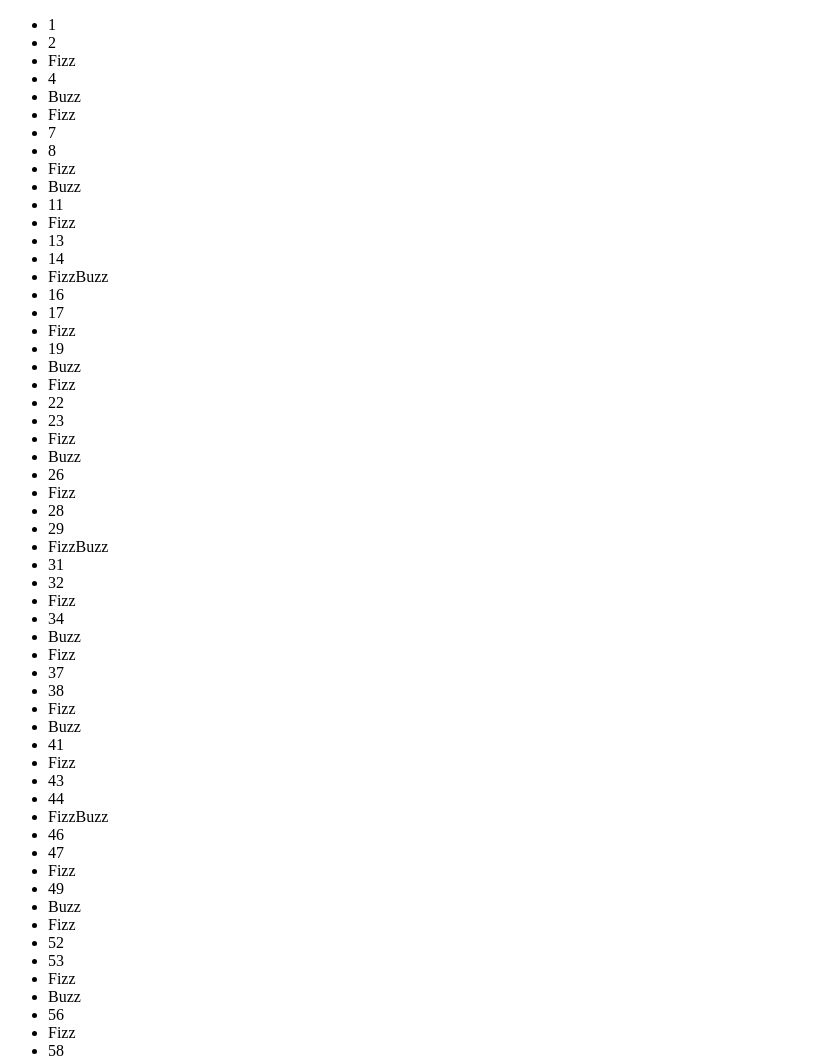
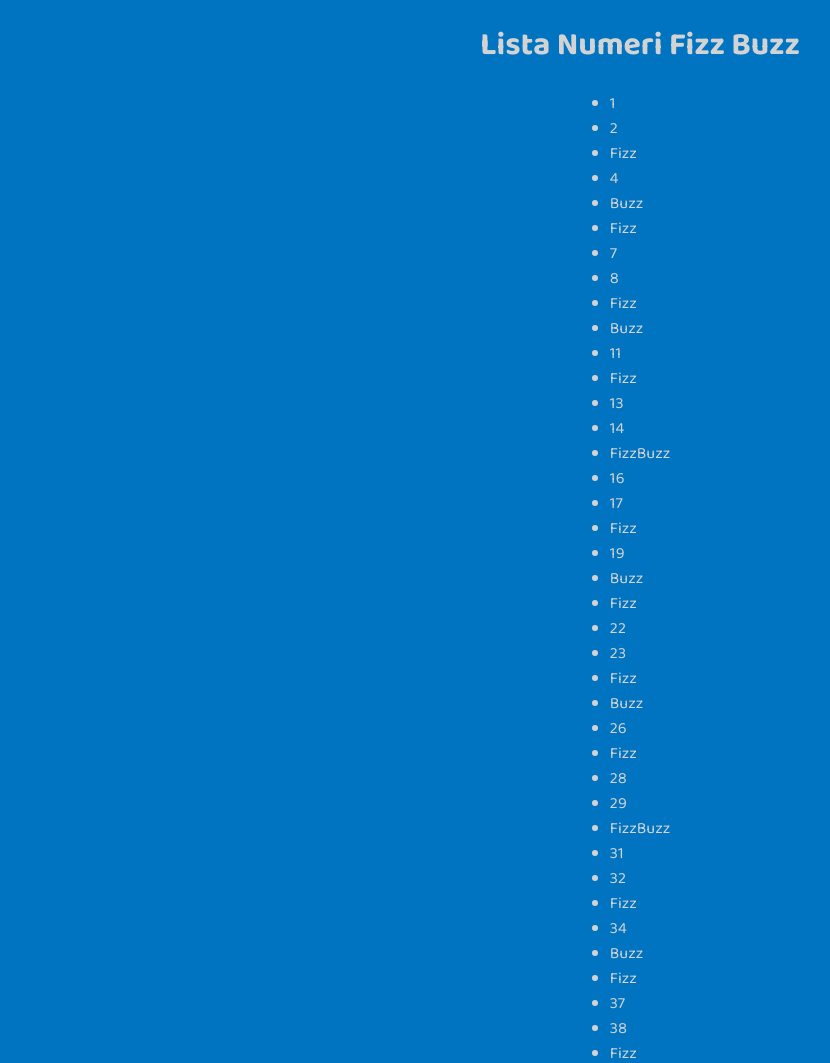
Before and after one commit to fabiogadau/js-fizzbuzz, a plain HTML site: page index.html in a window 1280 px wide. Shown: the top 1063 px of the page, without its empty margins (0-830 px from the left). Drawn offline with Linux system fonts and the light colour scheme.

Commit message:
added a bit of css

```diff
--- a/index.html
+++ b/index.html
@@ -4,10 +4,16 @@
     <meta charset="utf-8">
     <meta name="viewport" content="width=device-width, initial-scale=1.0">
     <title>JS Fizz Buzz</title>
+    <!-- Stylesheet -->
+    <link href="https://fonts.googleapis.com/css?family=Baloo+2:400,700&display=swap" rel="stylesheet">
+    <link rel="stylesheet" href="style/main.css">
   </head>
   <body>
 
-    <ul id="listaNumeri"></ul>
+    <div class="container">
+      <h1>Lista Numeri Fizz Buzz</h1>
+      <ul id="listaNumeri"></ul>
+    </div>
 
     <!-- JavaScript -->
     <script src="script/main.js"></script>
--- a/script/main.js
+++ b/script/main.js
@@ -5,13 +5,16 @@ per i multipli di 3 stampi “Fizz” al posto del numero
 per i multipli di 5 stampi Buzz.
 per i numeri che sono sia multipli di 3 che di 5 stampi FizzBuzz.
 */
+// Referenze
 var listaNumeri = document.getElementById('listaNumeri');
 var print = 0;
 var items = '';
 
+// Genero i numeri
 for (n = 1; n <= 100; n++) {
   print = n;
 
+  // Pongo le condizioni
   if ((n % 3 == 0) && (n % 5 == 0)) {
     print = 'FizzBuzz';
   }
@@ -25,4 +28,5 @@ for (n = 1; n <= 100; n++) {
   items += '<li>' + print + '</li>';
 };
 
+// Stampo il risultato
 listaNumeri.innerHTML = items;
--- /dev/null
+++ b/style/main.css
@@ -0,0 +1,25 @@
+* {
+  box-sizing: border-box;
+  margin: 0;
+  padding: 0;
+}
+
+body {
+  font-family: 'Baloo 2', cursive;
+  font-size: 16px;
+  background-color: #0074c0;
+  color: lightgrey;
+}
+
+.container {
+  max-width: 1170px;
+  margin: 0 auto;
+  padding: 20px 20px;
+  display: flex;
+  flex-direction: column;
+  align-items: center;
+}
+
+h1 {
+  margin-bottom: 20px;
+}
```
